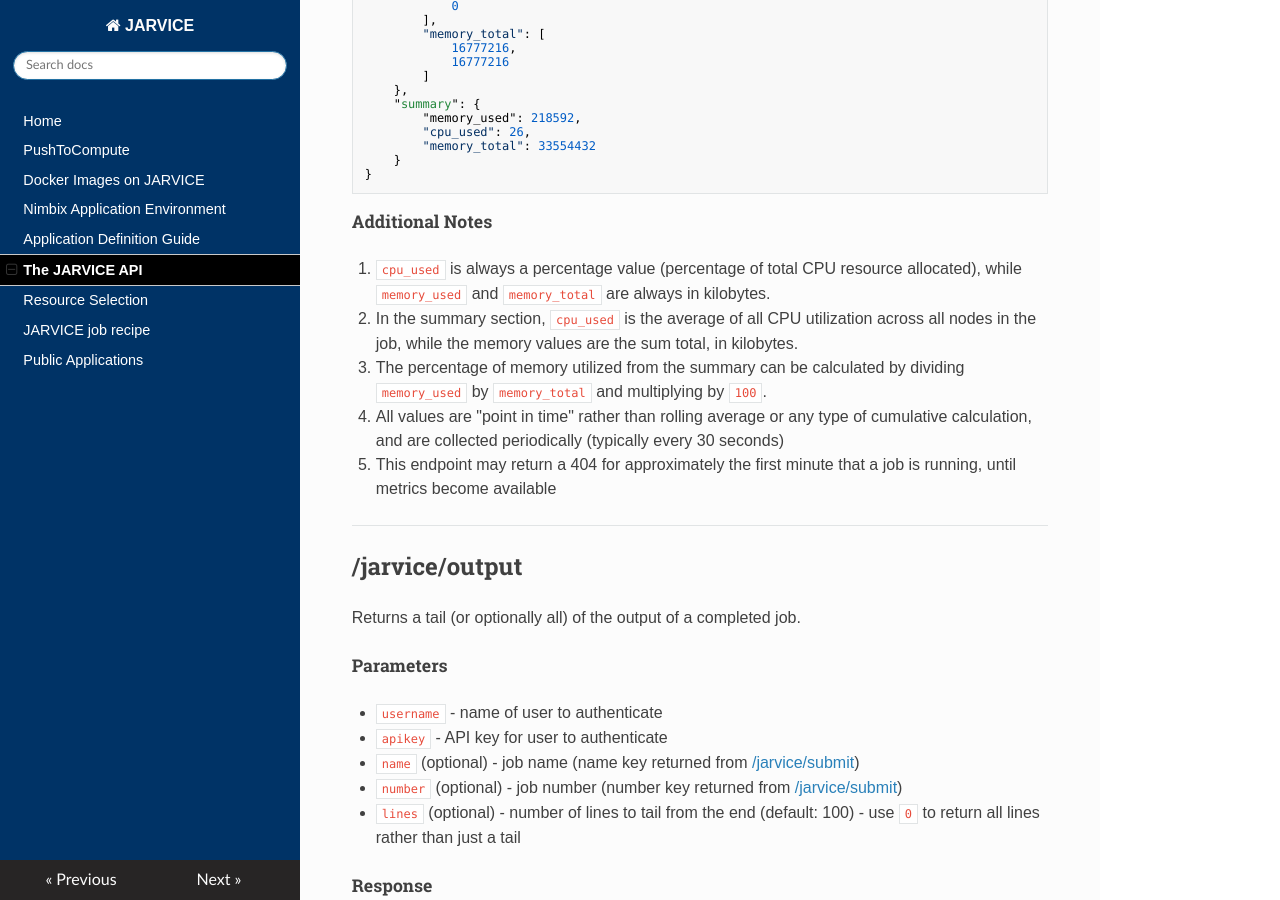
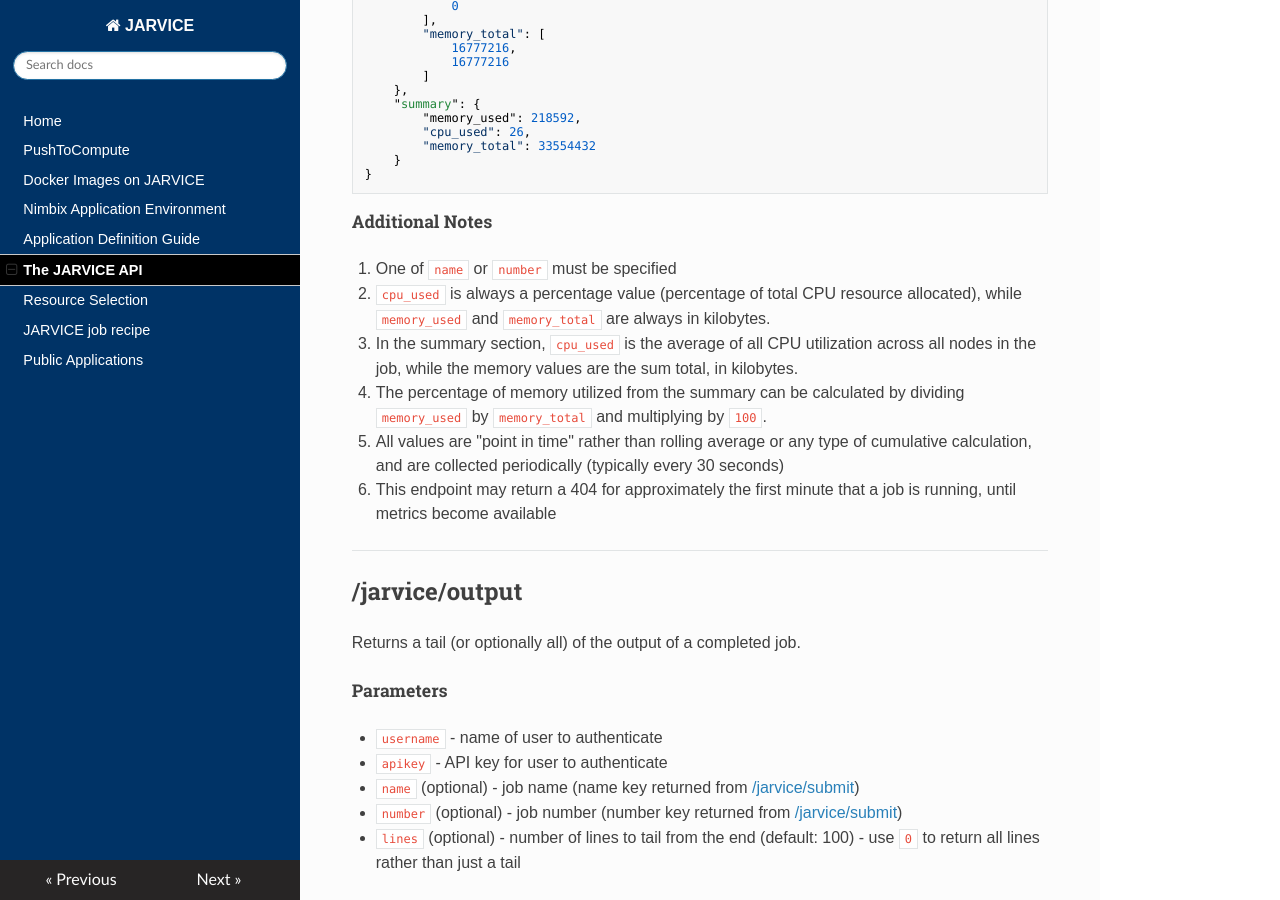
Before and after one commit to nimbix/jardoc, an MkDocs documentation site: the page built from docs/api.md, in a window 1280 px wide and 900 px high, scrolled down 7883 px. Built offline with MkDocs 1.6.1, drawn with Linux system fonts in a browser that asks for light colours; nearby versions of some CDN libraries; old or Windows-style settings are respelled for this version of MkDocs.

Commit message:
add note about name or number needing to be present for /jarvice/metrics

````diff
--- a/docs/api.md
+++ b/docs/api.md
@@ -330,11 +330,12 @@
 
 ##### Additional Notes
 
-1. `cpu_used` is always a percentage value (percentage of total CPU resource allocated), while `memory_used` and `memory_total` are always in kilobytes.
-2. In the summary section, `cpu_used` is the average of all CPU utilization across all nodes in the job, while the memory values are the sum total, in kilobytes.
-3. The percentage of memory utilized from the summary can be calculated by dividing `memory_used` by `memory_total` and multiplying by `100`.
-4. All values are "point in time" rather than rolling average or any type of cumulative calculation, and are collected periodically (typically every 30 seconds)
-5. This endpoint may return a 404 for approximately the first minute that a job is running, until metrics become available
+1. One of ```name``` or ```number``` must be specified
+2. `cpu_used` is always a percentage value (percentage of total CPU resource allocated), while `memory_used` and `memory_total` are always in kilobytes.
+3. In the summary section, `cpu_used` is the average of all CPU utilization across all nodes in the job, while the memory values are the sum total, in kilobytes.
+4. The percentage of memory utilized from the summary can be calculated by dividing `memory_used` by `memory_total` and multiplying by `100`.
+5. All values are "point in time" rather than rolling average or any type of cumulative calculation, and are collected periodically (typically every 30 seconds)
+6. This endpoint may return a 404 for approximately the first minute that a job is running, until metrics become available
 
 ---
 ## /jarvice/output
````
